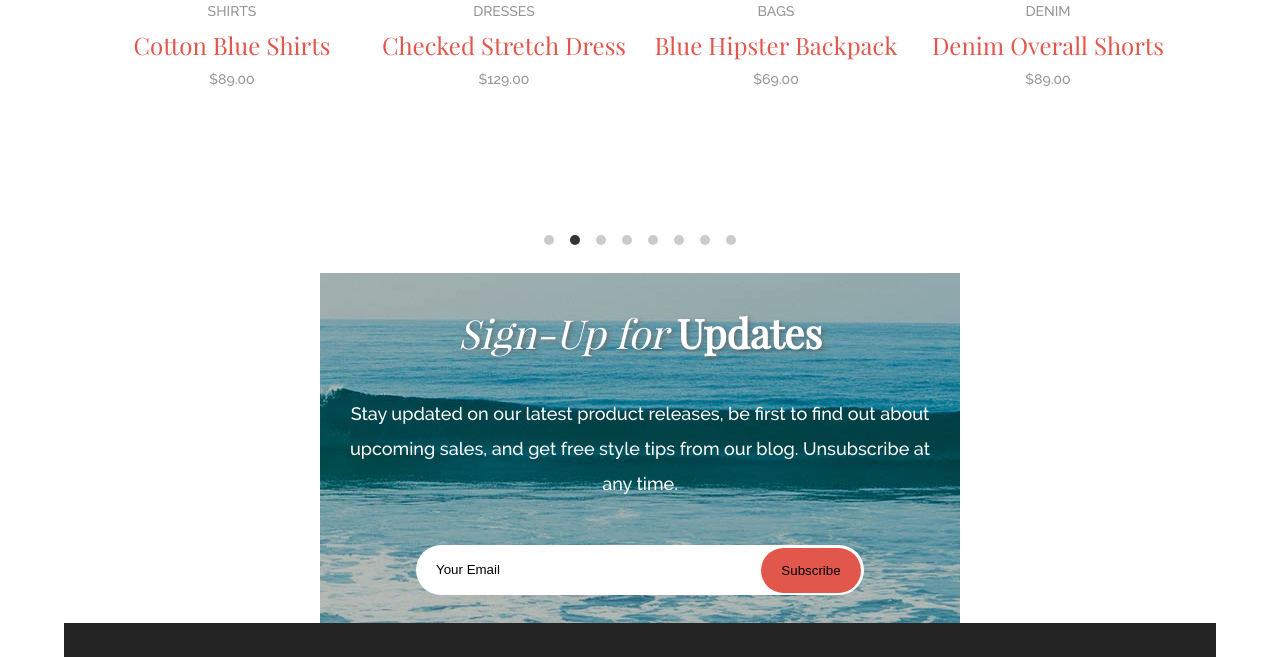
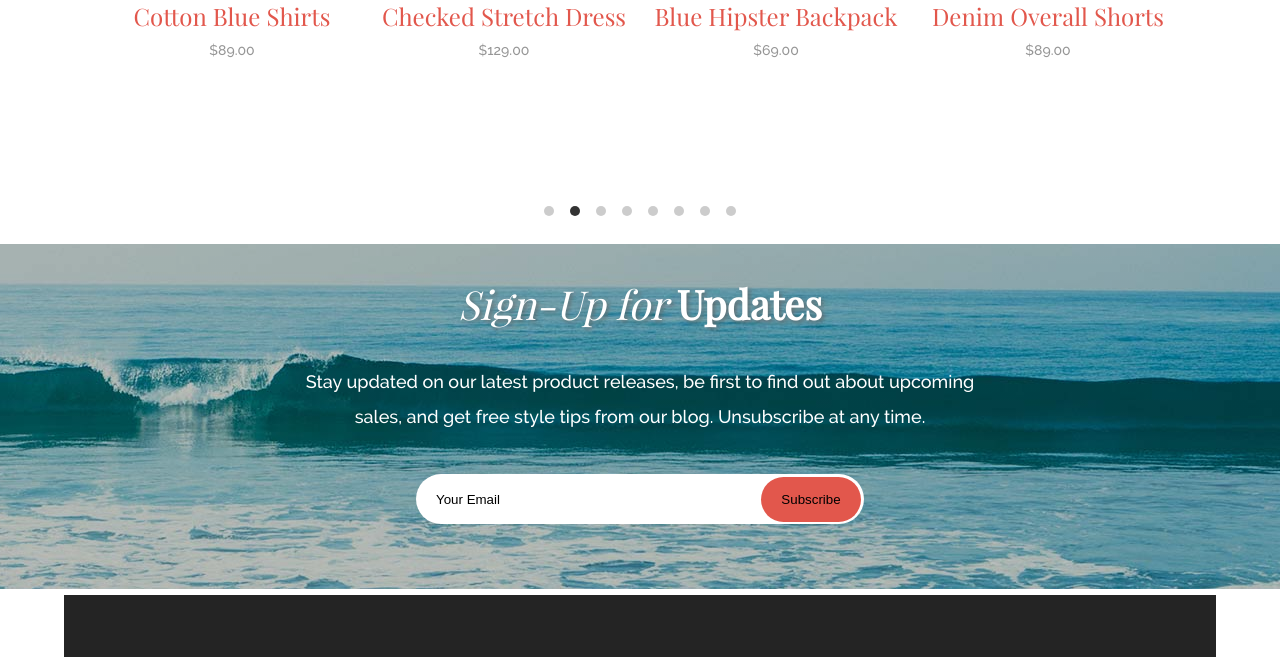
Before and after one commit to markfloress/Project-1, a plain HTML site: page index.html in a window 1280 px wide. Shown: the part 2000-2657 px from the top of the page. Drawn offline with nearby package versions, Linux system fonts and the light colour scheme.

Commit message:
refactored subscribe section for desktop

```diff
--- a/style.css
+++ b/style.css
@@ -698,20 +698,15 @@ nav li{
 /* end of banner */
 
 .about_section{
-  width: 50%;
+  width: 55%;
   margin: 0 auto;
 }
 
 /* end of about_section */
 
-.product_grid{
-  height: 725px;
-}
-
-/* end of grid */
-
 .main-carousel{
   width: 85%;
+  padding-top: 40px;
   margin: 0 auto;
   margin-bottom: 50px;
 }
@@ -723,16 +718,20 @@ nav li{
 /* end of carousel */
 
 .subscribe_container{
-  height: 350px;
-}
-
-.subscribe_container{
+  width: 100%;
   margin: 0 auto;
-  width: 50%;
+  height: 345px;
+  margin-bottom: 6px;
+  display: block;
 }
 
 .subscribe_container p{
-  padding: 0 5px;
+  width: 55%;
+  margin: 40px auto;
+}
+
+.subscribe_form{
+  width: 35%;
 }
 
 /* end of subscribe_container */
```
